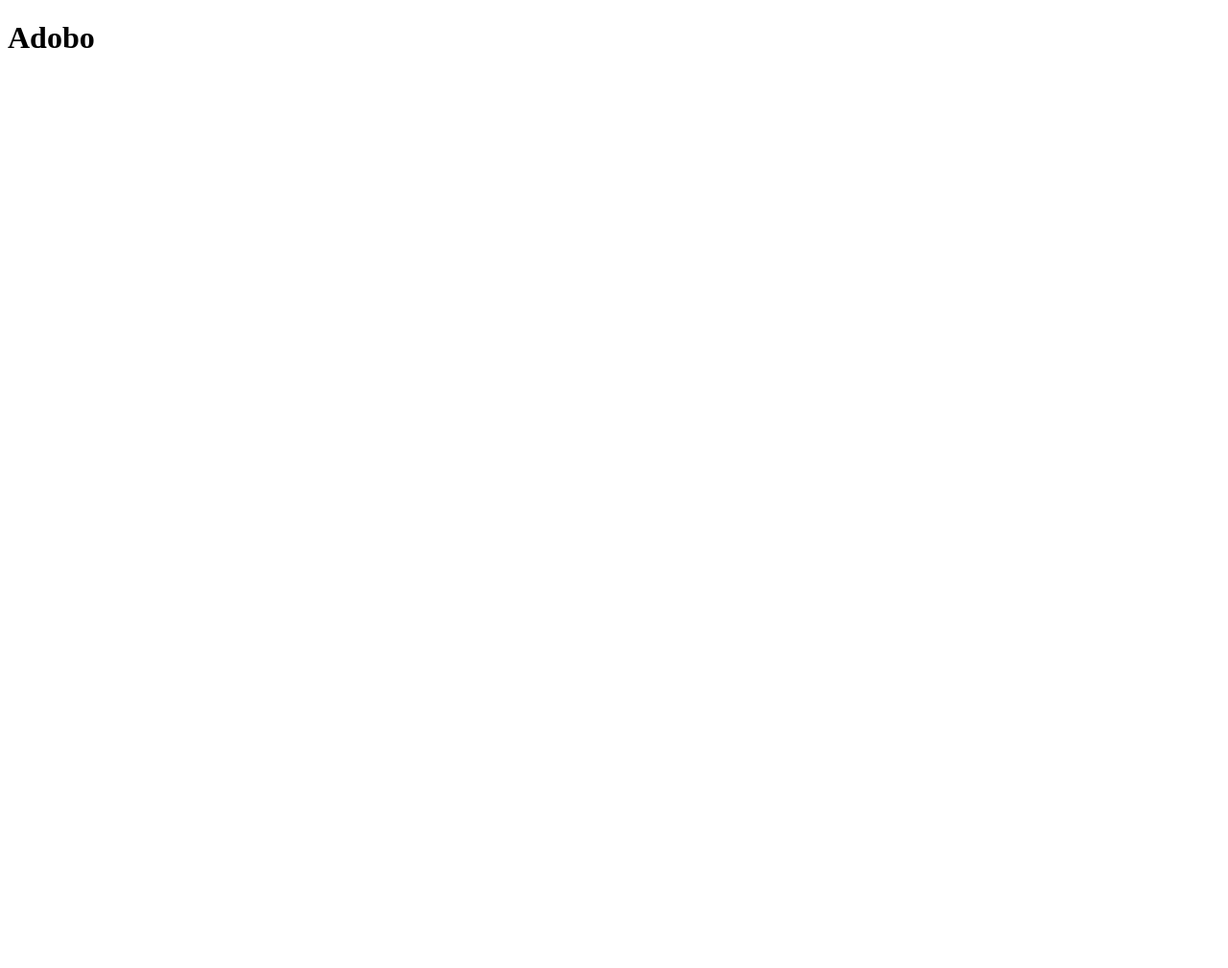
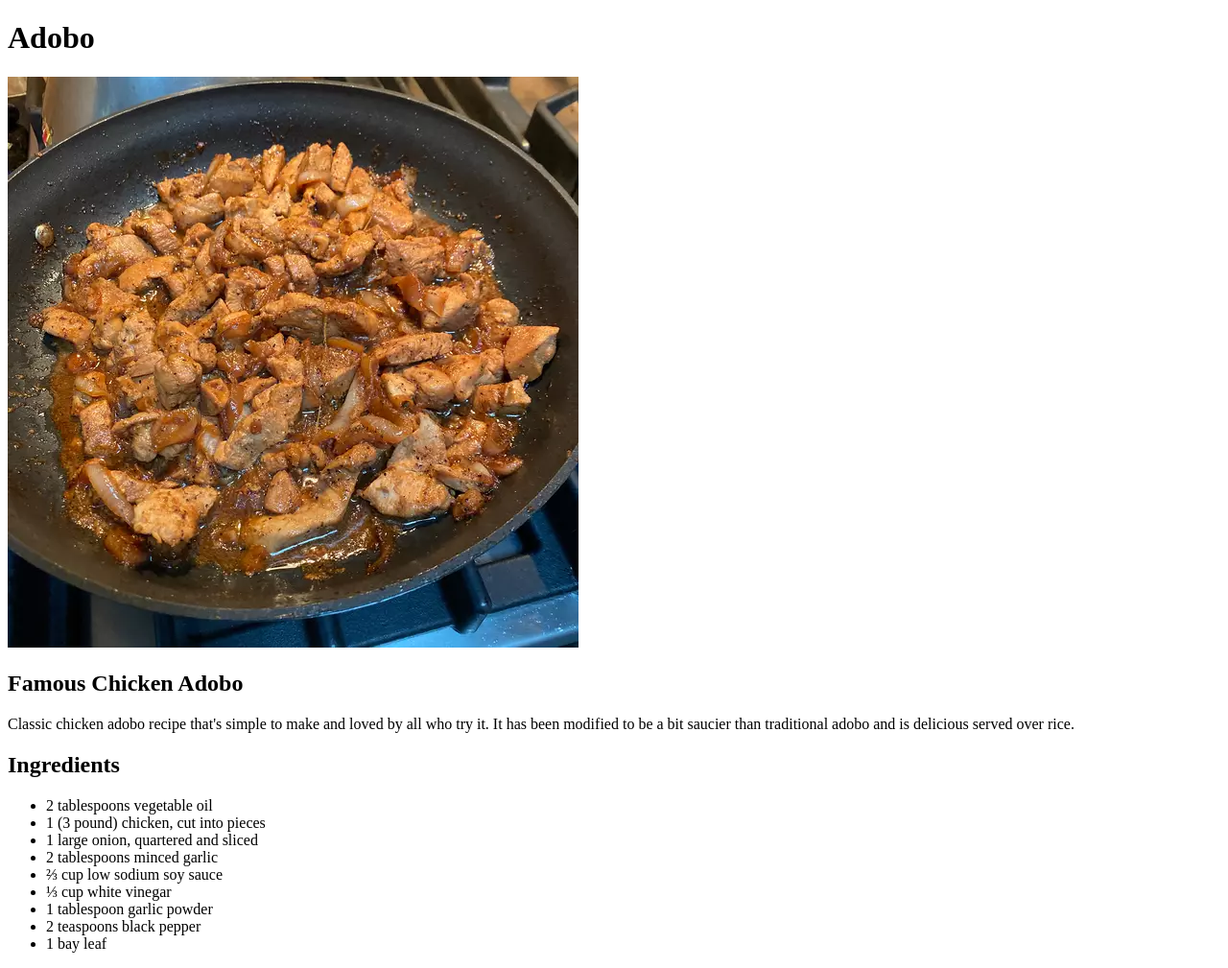
Before and after one commit to JerTua/odin-recipes, a plain HTML site: page recipes/adobo.html in a window 1280 px wide. Shown: the whole page at 96% size. Before the commit the page ends 800 px from the top, so only its background shows below. Drawn offline with Linux system fonts and the light colour scheme.

Commit message:
Add adobo.jpg and ingredients list

```diff
--- a/recipes/adobo.html
+++ b/recipes/adobo.html
@@ -7,5 +7,21 @@
 
     <body>
         <h1>Adobo</h1>
+        <img src="../img/adobo.jpg" alt="Cooked Adobo">
+        <h2>Famous Chicken Adobo</h2>
+        <p>Classic chicken adobo recipe that's simple to make and loved by all who try it.
+            It has been modified to be a bit saucier than traditional adobo and is delicious served over rice.</p>
+        <h2>Ingredients</h2>
+        <ul>
+            <li>2 tablespoons vegetable oil</li>
+            <li>1 (3 pound) chicken, cut into pieces</li>
+            <li>1 large onion, quartered and sliced</li>
+            <li>2 tablespoons minced garlic</li>
+            <li>⅔ cup low sodium soy sauce</li>
+            <li>⅓ cup white vinegar</li>
+            <li>1 tablespoon garlic powder</li>
+            <li>2 teaspoons black pepper</li>
+            <li>1 bay leaf</li>
+        </ul>
     </body>
 </html>
```
Also changed, not shown: index.html (+1 -0 lines), img/adobo.jpg (added).
